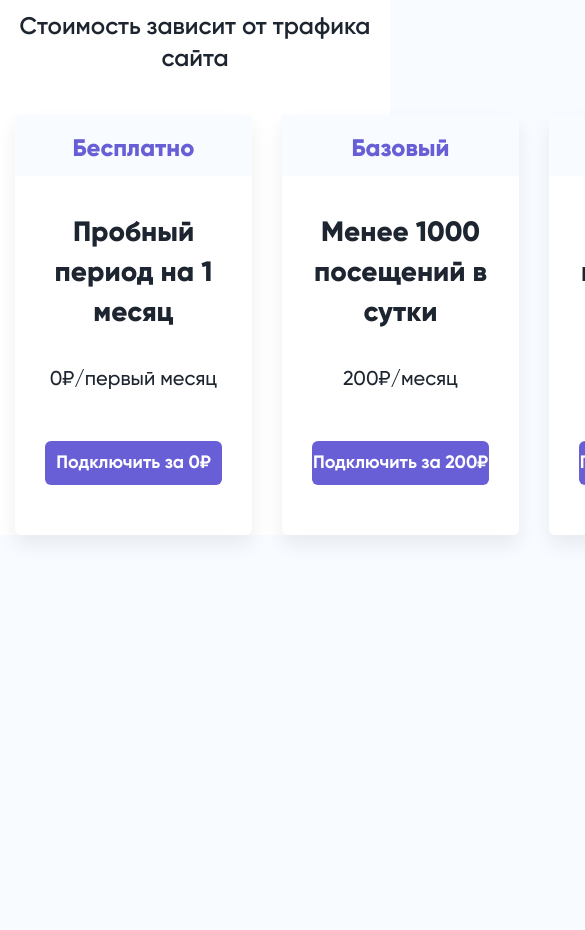
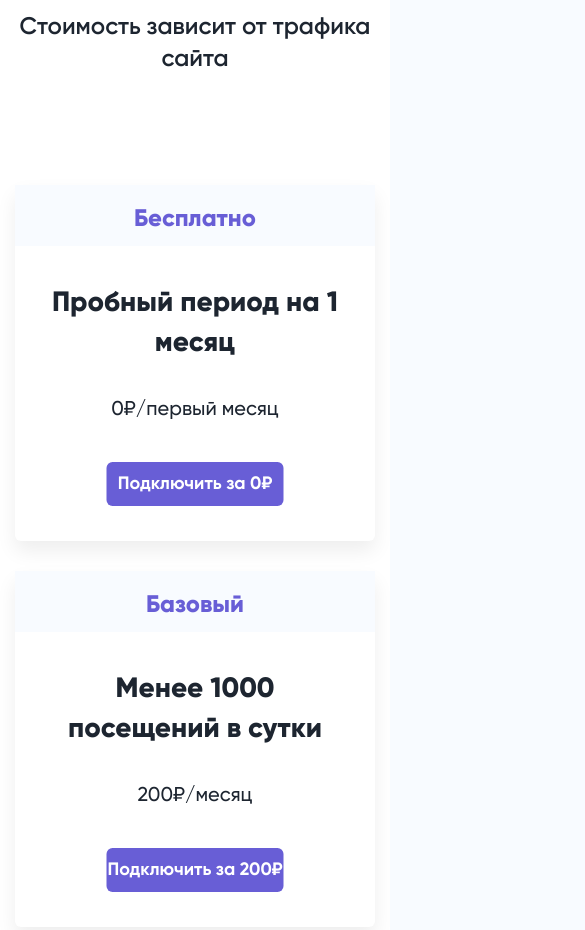
Before and after one commit to StarBoyDev/tocha, a plain HTML site: page index.html in a window 390 px wide. Shown: the part 1967-2897 px from the top of the page, 585 px wide, since content can reach past the window. Before the commit the page ends 2664 px from the top, so only its background shows below. Drawn offline with nearby package versions, Linux system fonts and the light colour scheme; files whose address does not match are found by name.

Commit message:
added adaptive for laptop

```diff
--- a/css/style.css
+++ b/css/style.css
@@ -767,6 +767,8 @@ button:focus {
 
 .tariff__item {
   max-width: 350px;
+  height: 100%;
+  max-height: 387px;
   text-align: center;
   padding: 10px 30px 50px 30px;
   background: #fff;
@@ -802,6 +804,7 @@ button:focus {
   font-family: gilroy-800;
   color: #1d2530;
   margin-bottom: 32px;
+  width: 100%;
 }
 
 .tariff__price {
@@ -813,9 +816,16 @@ button:focus {
 }
 
 .tariff__button {
+  max-width: 287px;
   width: 100%;
   font-size: 18px;
   padding: 12px 0;
+  position: absolute;
+  left: 50%;
+  -webkit-transform: translateX(-50%);
+      -ms-transform: translateX(-50%);
+          transform: translateX(-50%);
+  bottom: 50px;
 }
 
 @media (min-width: 992px) {
@@ -834,15 +844,20 @@ button:focus {
   .button-purple:hover:before {
     height: 280%;
   }
-
-  .tariff__button:hover:before {
-    height: 600%;
-  }
 }
 
 @media (max-width: 1200px) {
   .container {
     max-width: 970px;
+  }
+
+  .tariff__item {
+    padding: 10px 15px 30px 15px;
+  }
+
+  .tariff__button {
+    bottom: 35px;
+    max-width: 250px;
   }
 }
 
@@ -913,6 +928,34 @@ button:focus {
 
   .feature__text {
     font-size: 16px;
+  }
+
+  .tariff__list {
+    -ms-flex-wrap: wrap;
+        flex-wrap: wrap;
+  }
+
+  .tariff__wrapper {
+    -webkit-box-flex: 1;
+        -ms-flex: 1 1 45%;
+            flex: 1 1 45%;
+    margin-top: 70px;
+  }
+
+  .tariff__item {
+    padding: 10px 30px 30px 30px;
+  }
+
+  .tariff__item:last-child {
+    margin: 0 auto;
+  }
+
+  .tariff__button {
+    max-width: 280px;
+  }
+
+  .tariff__button:hover:before {
+    height: 600%;
   }
 }
 
--- a/index.html
+++ b/index.html
@@ -170,6 +170,10 @@
       integrity="sha256-/xUj+3OJU5yExlq6GSYGSHk7tPXikynS7ogEvDej/m4="
       crossorigin="anonymous"
     ></script>
+
+    <!-- Slick slider -->
+    <script src="js/slick.min.js"></script>
+
     <!-- JS -->
     <script src="js/script.min.js"></script>
   </body>
```
Also changed, not shown: css/style.min.css.
